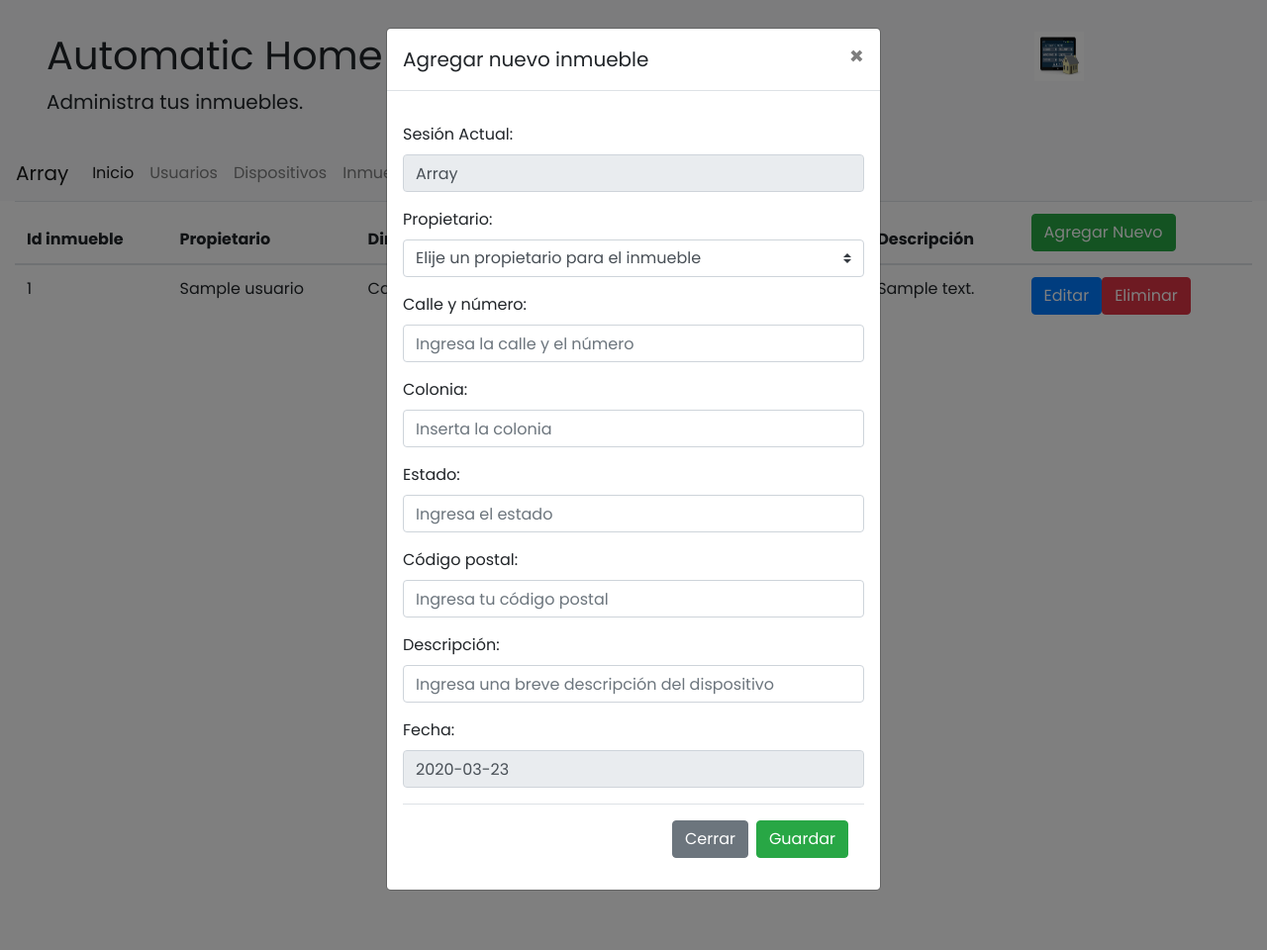
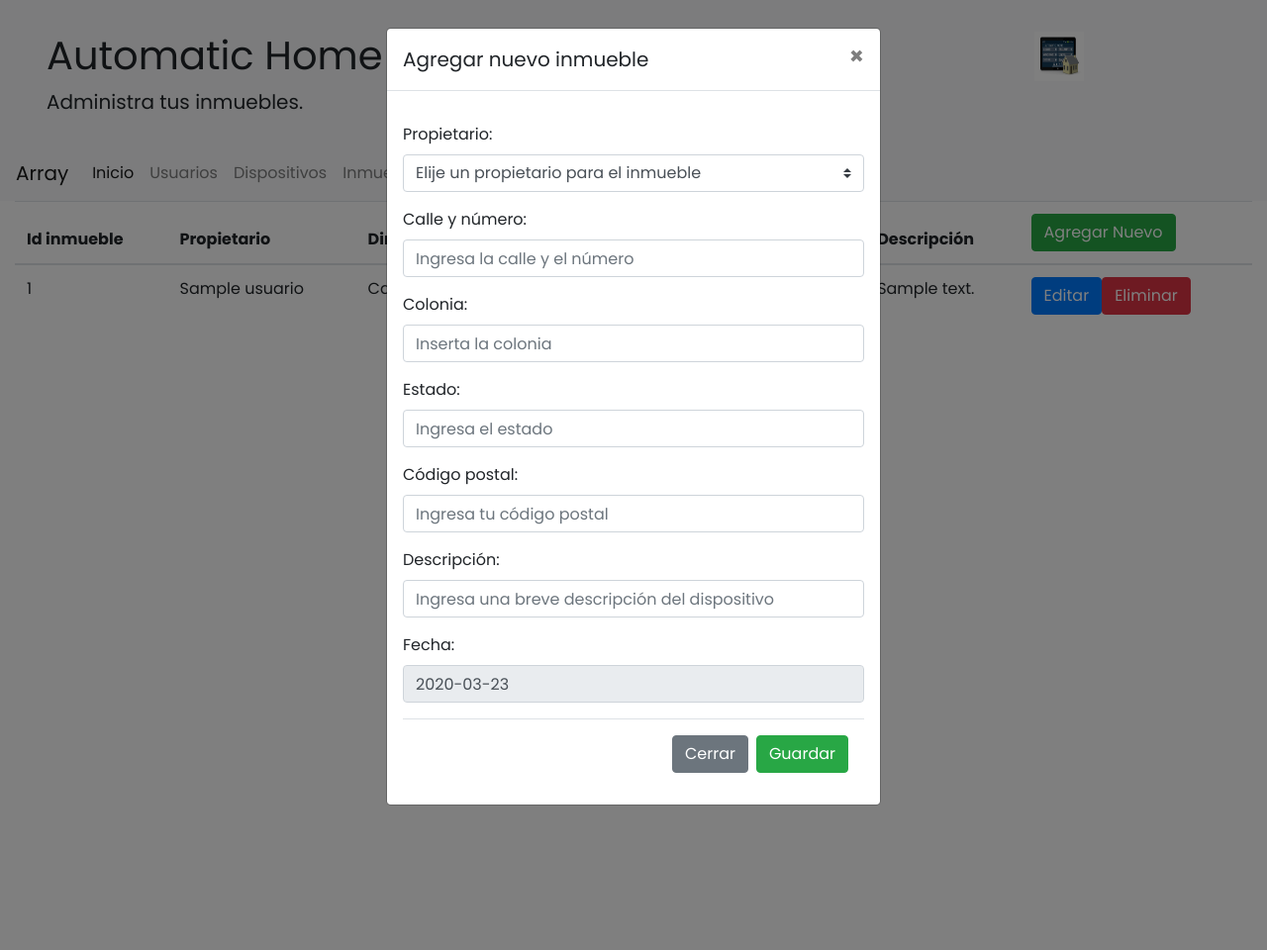
Before and after one commit to CsarEspejel/automatichome, a PHP site: page /vistas/inmuebles.php in a window 1280 px wide, after a click on "Agregar Nuevo". Shown: the whole page at 99% size. Run offline with PHP 8.4, Linux system fonts and the light colour scheme; the visitor is signed in with stand-in values (Sample User, id 1); tables that the repository leaves empty or names only in its code hold one stand-in row (values such as "Sample post").

Commit message:
Update inmuebles.php
Se hicieron pequeños cambios en las etiquetas.

```diff
--- a/automaticHome/vistas/inmuebles.php
+++ b/automaticHome/vistas/inmuebles.php
@@ -85,10 +85,10 @@
               <div class="form-group">
                 <input type="text" class="form-control" hidden="true" name="accion" readonly id="agregar" value="agregar">
               </div>
-              <div class="form-group">
+              <!-- <div class="form-group">
                 <label for="admin">Sesión Actual:</label>
-                <input type="text" class="form-control" name="admin" readonly id="admin" value="<?php echo $varSession; ?>">
-              </div>
+                <input type="text" class="form-control" name="admin" readonly id="admin" value="<?php //echo $varSession; ?>">
+              </div> -->
               <div class="form-group">
                 <label for="usuario_id">Propietario:</label>
                 <select class="custom-select" name="usuario_id" id="usuario_id">
@@ -114,7 +114,7 @@
               </div>
               <div class="form-group">
                 <label for="codigo_postal">Código postal:</label>
-                <input type="text" class="form-control" name="codigo_postal" id="codigo_postal" required="true" placeholder="Ingresa tu código postal" autocomplete="off">
+                <input type="number" class="form-control" name="codigo_postal" id="codigo_postal" required="true" placeholder="Ingresa tu código postal" autocomplete="off">
               </div>
               <div class="form-group">
                 <label for="descripcion">Descripción:</label>
@@ -155,10 +155,10 @@
               <div class="form-group">
                 <input type="text" class="form-control" hidden="true" name="accion" readonly id="actualizar" value="actualizar">
               </div>
-              <div class="form-group">
+              <!-- <div class="form-group">
                 <label for="admin">Sesión Actual:</label>
-                <input type="text" class="form-control" name="admin" readonly id="admin" value="<?php echo $varSession; ?>">
-              </div>
+                <input type="text" class="form-control" name="admin" readonly id="admin" value="<?php //echo $varSession; ?>">
+              </div> -->
               <div class="form-group">
                 <!-- <input type="text" class="form-control" name="inmueble_idE" id="inmueble_idE" hide="true" readonly> -->
                 <label for="usuario_idE">Propietario del inmueble:</label>
@@ -178,7 +178,7 @@
               </div>
               <div class="form-group">
                 <label for="codigo_postalE">Código postal:</label>
-                <input type="text" class="form-control" name="codigo_postalE" id="codigo_postalE" required="true" placeholder="Ingresa tu código postal" autocomplete="off">
+                <input type="number" class="form-control" name="codigo_postalE" id="codigo_postalE" required="true" placeholder="Ingresa tu código postal" autocomplete="off">
               </div>
               <div class="form-group">
                 <label for="descripcionE">Descripción:</label>
```
